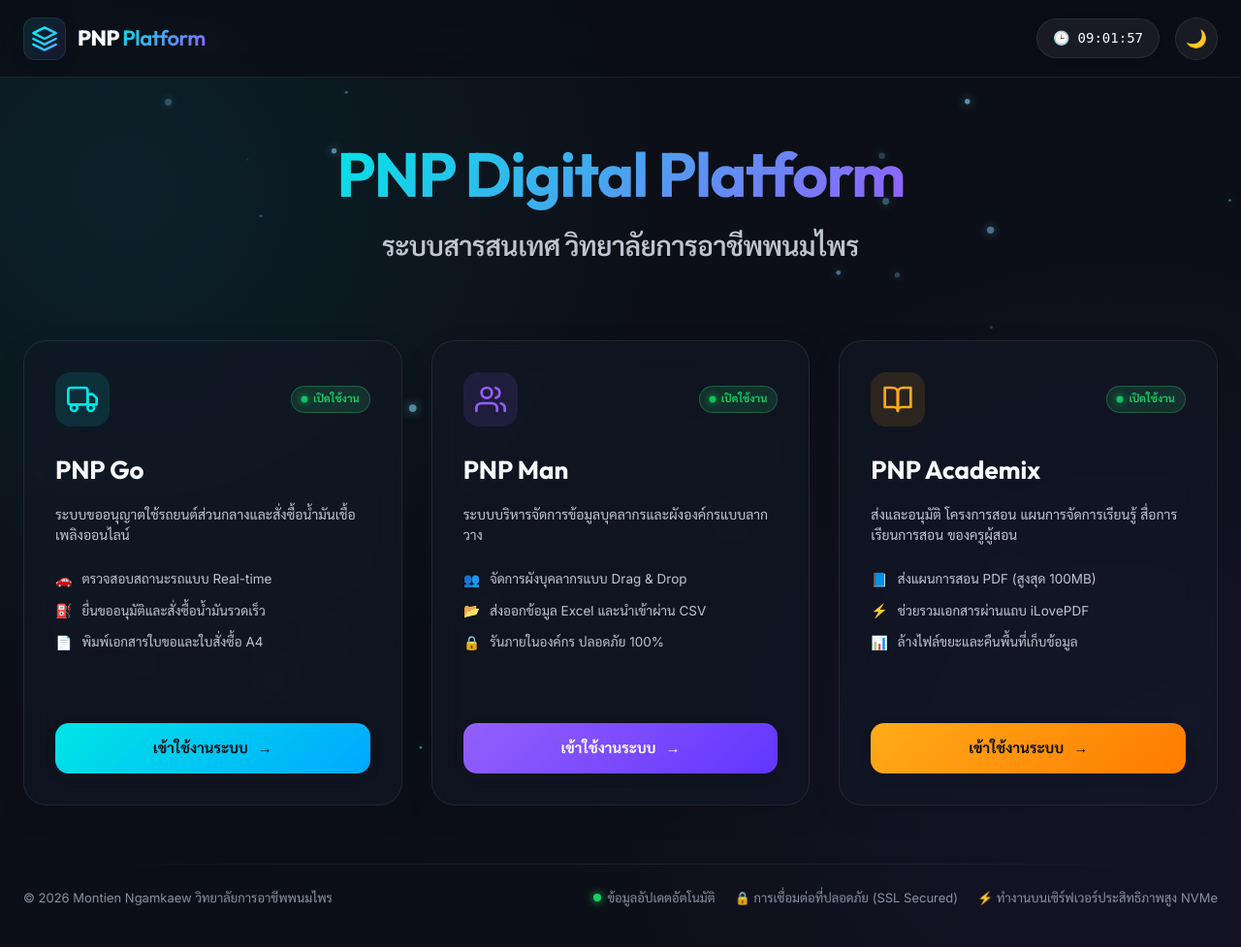
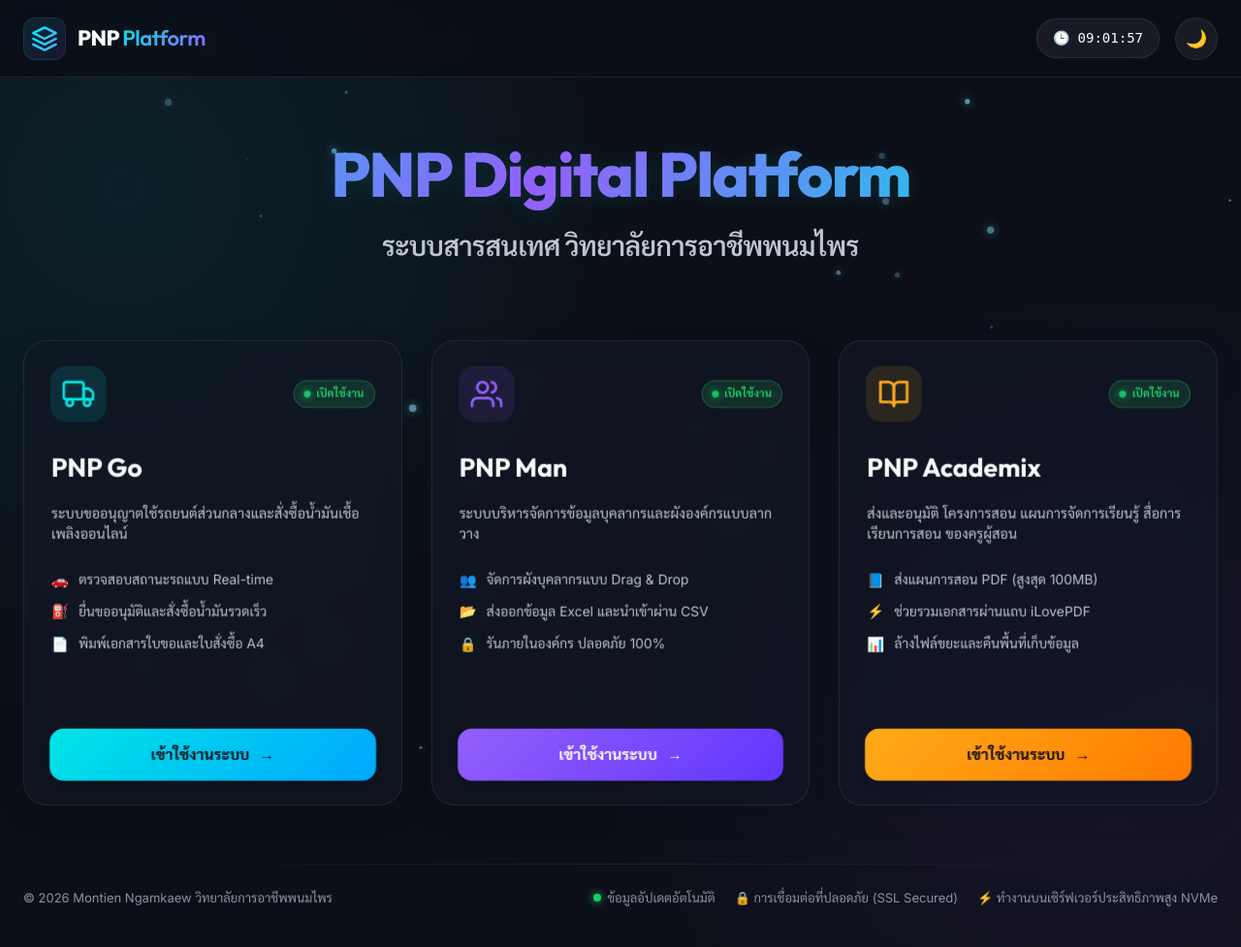
Before and after one commit to MontienNgamkaew/montien.tech, a PHP site: page / in a window 1280 px wide. Shown: the whole page at 97% size. Run offline with PHP 8.4, Linux system fonts and the light colour scheme.

Commit message:
Add advanced 3D tilt, magnetic hover glow tracking, sweeping reflection, and glowing animations

```diff
--- a/script.js
+++ b/script.js
@@ -154,4 +154,42 @@ document.addEventListener('DOMContentLoaded', () => {
         initParticles();
         animateParticles();
     }
+
+    // ==========================================
+    // 5. 3D TILT EFFECT & INTERACTIVE GLOW TRACKING FOR CARDS
+    // ==========================================
+    const cards = document.querySelectorAll('.app-card');
+
+    cards.forEach(card => {
+        card.addEventListener('mousemove', (e) => {
+            const rect = card.getBoundingClientRect();
+            const x = e.clientX - rect.left; // x position within the element.
+            const y = e.clientY - rect.top;  // y position within the element.
+
+            // Set mouse position CSS variables for glow tracking
+            card.style.setProperty('--mouse-x', `${x}px`);
+            card.style.setProperty('--mouse-y', `${y}px`);
+
+            // Calculate 3D tilt angles based on cursor position relative to card center
+            const width = rect.width;
+            const height = rect.height;
+            const centerX = width / 2;
+            const centerY = height / 2;
+
+            // Max tilt angle (degrees) - gentle tilt for extremely premium look
+            const maxTilt = 8;
+
+            const tiltX = ((centerY - y) / centerY) * maxTilt;
+            const tiltY = ((x - centerX) / centerX) * maxTilt;
+
+            card.style.transform = `perspective(1000px) rotateX(${tiltX}deg) rotateY(${tiltY}deg) scale3d(1.02, 1.02, 1.02)`;
+        });
+
+        card.addEventListener('mouseleave', () => {
+            // Reset card transformation and glow position smoothly
+            card.style.transform = 'perspective(1000px) rotateX(0deg) rotateY(0deg) scale3d(1, 1, 1)';
+            card.style.setProperty('--mouse-x', '50%');
+            card.style.setProperty('--mouse-y', '50%');
+        });
+    });
 });
--- a/styles.css
+++ b/styles.css
@@ -186,6 +186,13 @@ body::before {
     font-size: 14px;
     color: var(--text-primary);
     box-shadow: 0 2px 10px rgba(0, 0, 0, 0.05);
+    position: relative;
+    animation: clockPulse 4s infinite alternate ease-in-out;
+}
+
+@keyframes clockPulse {
+    0% { box-shadow: 0 0 8px rgba(0, 242, 254, 0.05); border-color: var(--border-color); }
+    100% { box-shadow: 0 0 16px rgba(138, 79, 255, 0.15); border-color: rgba(138, 79, 255, 0.25); }
 }
 
 .clock-icon {
@@ -298,10 +305,18 @@ body.light-theme .badge {
 }
 
 .highlight-text {
-    font-weight: 700;
-    background: linear-gradient(135deg, var(--accent-car), var(--accent-man));
+    font-weight: 800;
+    background: linear-gradient(120deg, var(--accent-car), var(--accent-man), var(--accent-car));
+    background-size: 200% auto;
     -webkit-background-clip: text;
     -webkit-text-fill-color: transparent;
+    animation: gradientFlow 5s linear infinite;
+    filter: drop-shadow(0 2px 10px rgba(0, 242, 254, 0.1));
+}
+
+@keyframes gradientFlow {
+    0% { background-position: 0% center; }
+    100% { background-position: 200% center; }
 }
 
 /* Cards Grid */
@@ -326,33 +341,35 @@ body.light-theme .badge {
     backdrop-filter: blur(16px);
     -webkit-backdrop-filter: blur(16px);
     box-shadow: 0 10px 30px rgba(0, 0, 0, 0.1);
+    transform-style: preserve-3d;
+    perspective: 1000px;
+    transition: transform 0.4s cubic-bezier(0.25, 0.8, 0.25, 1), border-color 0.4s ease, box-shadow 0.4s ease;
 }
 
 .app-card:hover {
-    transform: translateY(-8px);
     border-color: var(--border-hover);
-    box-shadow: 0 20px 40px rgba(0, 0, 0, 0.2);
+    box-shadow: 0 25px 50px rgba(0, 0, 0, 0.25);
 }
 
-/* Glow effects for cards on hover */
 .card-glow {
     position: absolute;
-    width: 100px;
-    height: 100px;
-    border-radius: 50%;
-    filter: blur(60px);
+    top: 0;
+    left: 0;
+    right: 0;
+    bottom: 0;
+    background: radial-gradient(circle 220px at var(--mouse-x, 50%) var(--mouse-y, 50%), var(--glow-color, rgba(255, 255, 255, 0.12)), transparent 80%);
     opacity: 0;
     pointer-events: none;
-    transition: opacity 0.5s ease;
-    z-index: 0;
+    transition: opacity 0.4s ease;
+    z-index: 1;
 }
 
-.card-carrequest .card-glow { background-color: var(--accent-car); top: -20px; right: -20px; }
-.card-pnpman .card-glow { background-color: var(--accent-man); top: -20px; right: -20px; }
-.card-academic .card-glow { background-color: var(--accent-academic); top: -20px; right: -20px; }
+.card-carrequest { --glow-color: rgba(0, 242, 254, 0.25); }
+.card-pnpman { --glow-color: rgba(138, 79, 255, 0.22); }
+.card-academic { --glow-color: rgba(255, 170, 0, 0.2); }
 
 .app-card:hover .card-glow {
-    opacity: 0.35;
+    opacity: 1;
 }
 
 .card-header {
@@ -362,6 +379,7 @@ body.light-theme .badge {
     margin-bottom: 24px;
     position: relative;
     z-index: 2;
+    transform: translateZ(30px);
 }
 
 .icon-box {
@@ -398,6 +416,17 @@ body.light-theme .badge {
     position: relative;
     z-index: 2;
     filter: drop-shadow(0 2px 8px rgba(0, 0, 0, 0.15));
+    transition: transform 0.4s ease;
+}
+
+@keyframes floatIcon {
+    0% { transform: translateY(0px) rotate(0deg); }
+    50% { transform: translateY(-6px) rotate(3deg); }
+    100% { transform: translateY(0px) rotate(0deg); }
+}
+
+.app-card:hover .icon-box svg {
+    animation: floatIcon 3s ease-in-out infinite;
 }
 
 .status-pill {
@@ -440,6 +469,7 @@ body.light-theme .badge {
     display: flex;
     flex-direction: column;
     gap: 14px;
+    transform: translateZ(25px);
 }
 
 .card-title {
@@ -480,6 +510,7 @@ body.light-theme .badge {
     position: relative;
     z-index: 2;
     margin-top: 24px;
+    transform: translateZ(35px);
 }
 
 .app-link {
@@ -497,6 +528,24 @@ body.light-theme .badge {
     position: relative;
     overflow: hidden;
     box-shadow: 0 4px 15px rgba(0, 0, 0, 0.05);
+    transition: transform 0.3s ease, box-shadow 0.3s ease;
+}
+
+.app-link::after {
+    content: '';
+    position: absolute;
+    top: 0;
+    left: -150%;
+    width: 50%;
+    height: 100%;
+    background: linear-gradient(90deg, transparent, rgba(255, 255, 255, 0.25), transparent);
+    transform: skewX(-25deg);
+    pointer-events: none;
+}
+
+.app-link:hover::after {
+    left: 150%;
+    transition: left 0.8s cubic-bezier(0.19, 1, 0.22, 1);
 }
 
 /* Card Button Colors */
```
